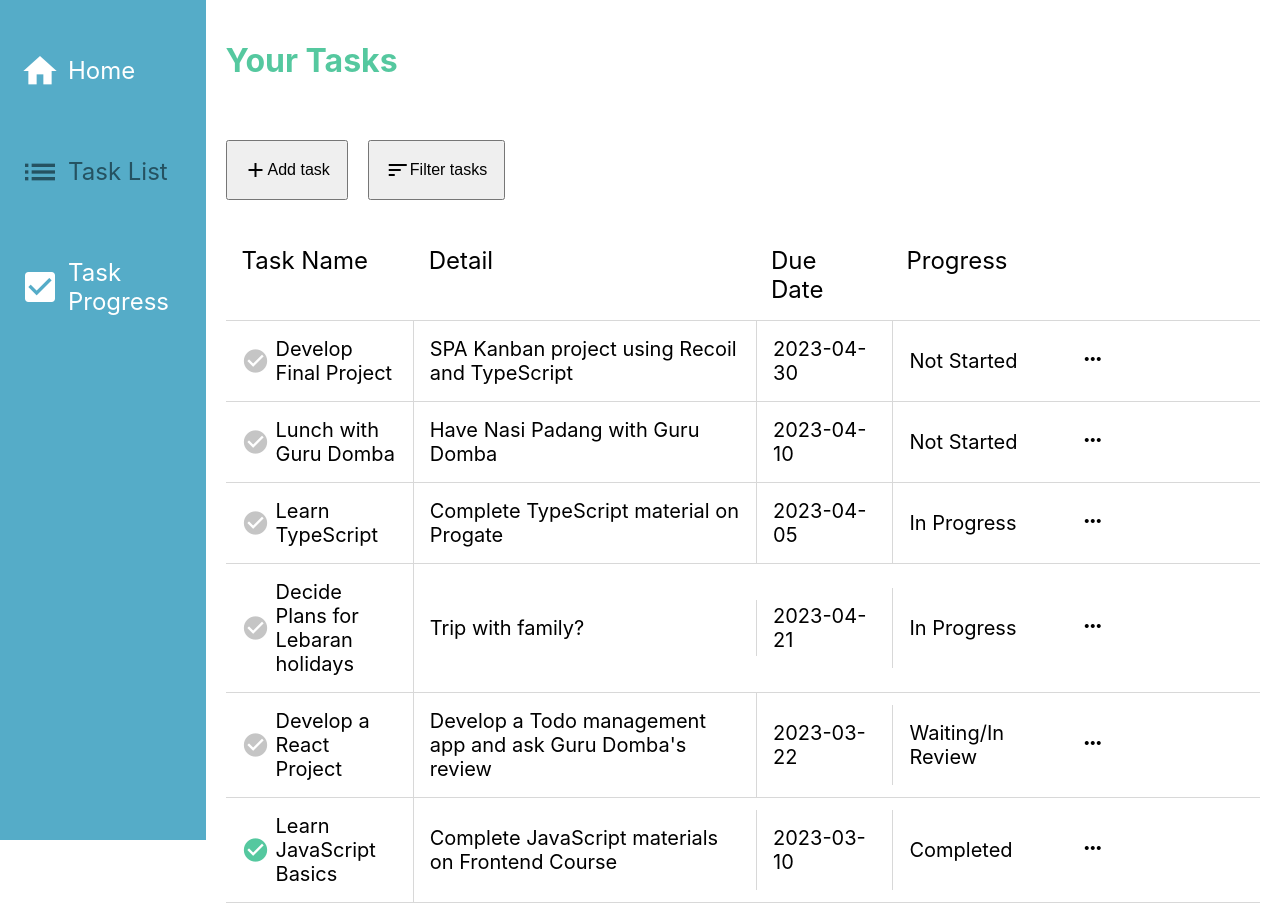
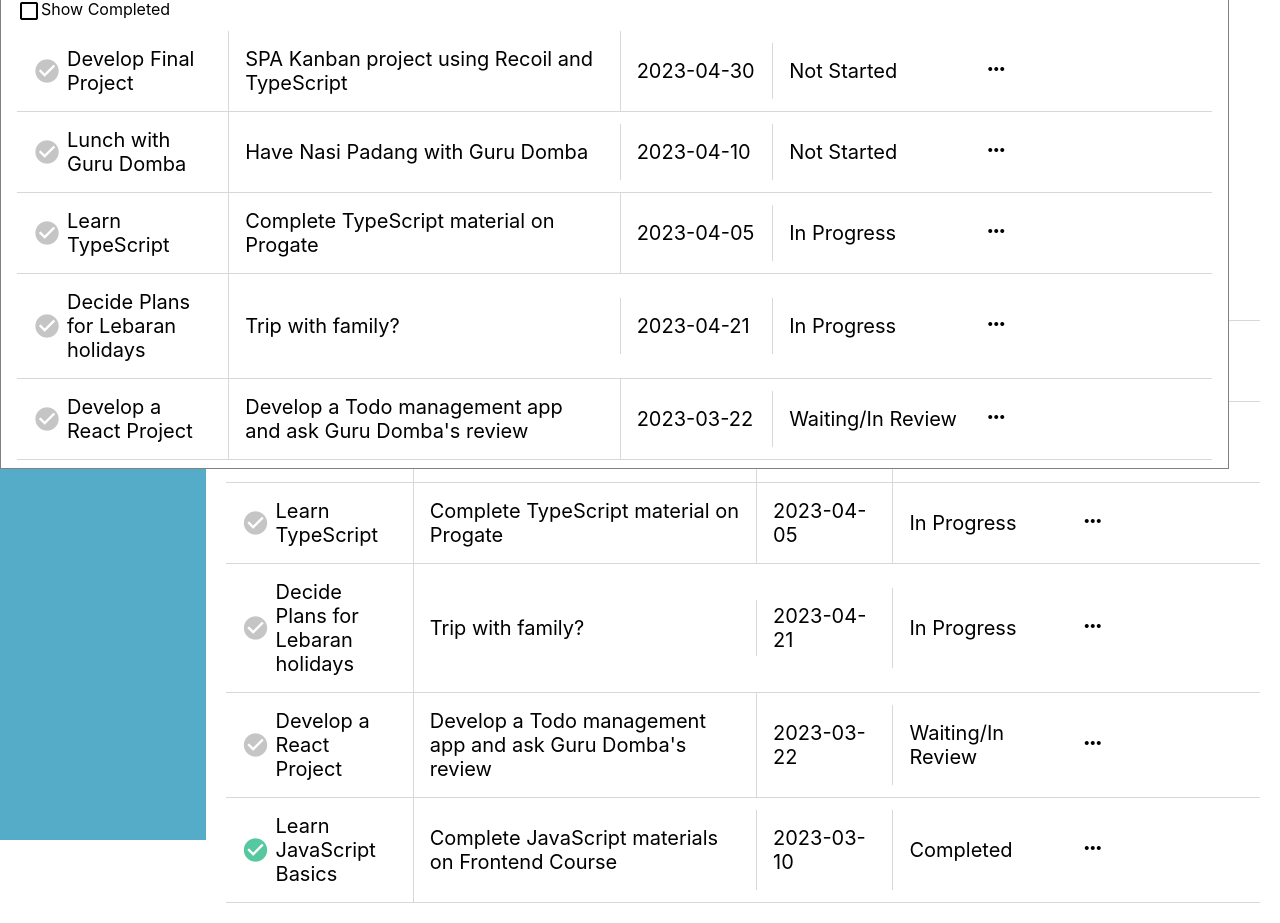
Before and after one commit to faizhadiyan/kanbanProject, a React (Vite) app: page /task-list in a window 1280 px wide. Built offline with nearby package versions, Linux system fonts and the light colour scheme; the HTML template or start-up script is replaced by a standard one.

Commit message:
TaskListMenu dibikin, still ngaco

```diff
--- a/src/features/tasks/components/TaskList/TaskList.tsx
+++ b/src/features/tasks/components/TaskList/TaskList.tsx
@@ -6,6 +6,7 @@ import TaskListItem from './TaskListItem'
 import type { Task, CSSProperties } from '../../../../types'
 import TaskModal from '../shared/TaskModal' // Ditambahkan
 import { TASK_PROGRESS_ID, TASK_MODAL_TYPE } from '../../../../constants/app' // Ditambahkan
+import TaskListMenu from './TaskListMenu'
 
 const TaskList = (): JSX.Element => {
   const tasks: Task[] = useRecoilValue(tasksState)
@@ -52,6 +53,7 @@ const TaskList = (): JSX.Element => {
           />
         )}
       </div>
+      <TaskListMenu />
     </div>
   )
 }
--- /dev/null
+++ b/src/features/tasks/components/TaskList/TaskListMenu.tsx
@@ -0,0 +1,61 @@
+import React, { useState } from 'react'
+import { useRecoilValue } from 'recoil'
+import { tasksState } from '../../TaskAtoms'
+import TaskListItem from './TaskListItem'
+import type { Task, CSSProperties } from '../../../../types'
+import TaskModal from '../shared/TaskModal'
+import { TASK_PROGRESS_ID, TASK_MODAL_TYPE } from '../../../../constants/app'
+import type { Dispatch, SetStateAction } from 'react'
+
+// interface TaskListMenuProps {
+//   setIsMenuOpen: Dispatch<SetStateAction<boolean>>
+//   taskX: number
+// }
+
+const TaskListMenu = (): JSX.Element => {
+  const [showCompleted, setShowCompleted] = useState<boolean>(false)
+
+  const tasks = useRecoilValue(tasksState)
+  const filteredTasks = showCompleted
+    ? tasks
+    : tasks.filter((task) => task.progressOrder !== TASK_PROGRESS_ID.COMPLETED)
+
+  return (
+    <div style={styles.menu}>
+      <div style={styles.menuItem} onClick={() => setShowCompleted(!showCompleted)}>
+        <span className="material-icons">
+          {showCompleted ? 'check_box' : 'check_box_outline_blank'}
+        </span>
+        {showCompleted ? 'Hide Completed' : 'Show Completed'}
+      </div>
+      {filteredTasks.map((task) => (
+        <TaskListItem key={task.id} task={task} />
+      ))}
+    </div>
+  )
+}
+
+const styles: CSSProperties = {
+  menu: {
+    backgroundColor: '#fff',
+    border: '1px solid gray',
+    padding: '8px 16px',
+    position: 'absolute',
+    top: '-10px',
+    right: '4%',
+    zIndex: 10,
+  },
+  menuItem: {
+    display: 'flex',
+    marginBottom: '8px',
+    cursor: 'pointer',
+  },
+  closeIcon: {
+    position: 'absolute',
+    top: '0px',
+    right: '2px',
+    cursor: 'pointer',
+  },
+}
+
+export default TaskListMenu
```
